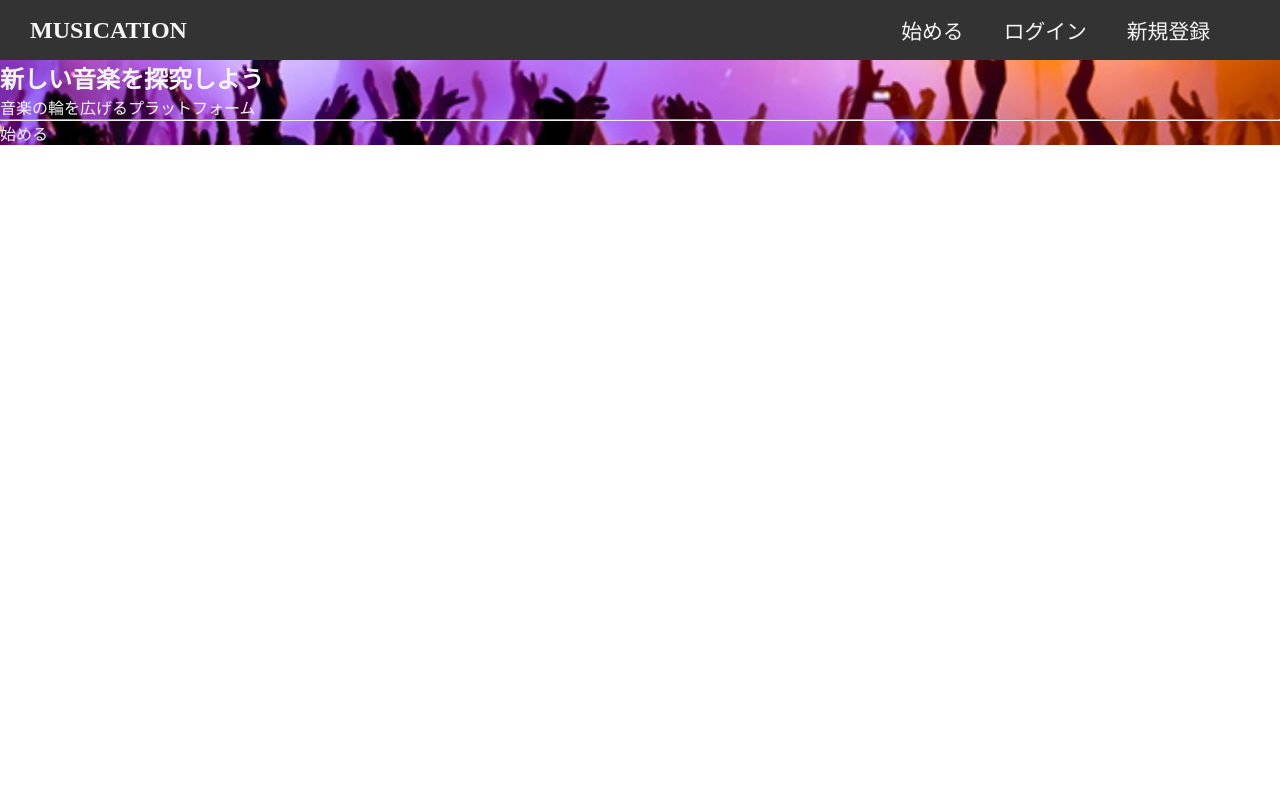
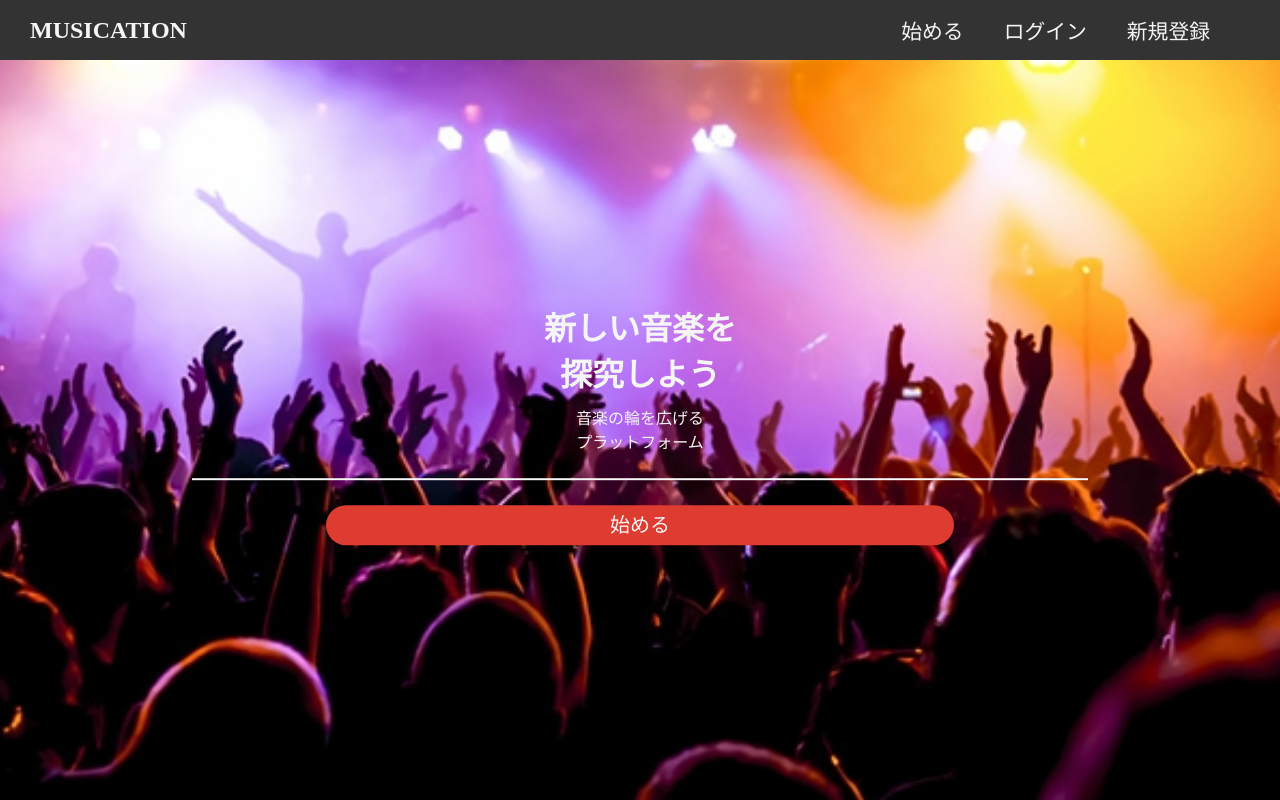
Before and after one commit to karen-pg/musication, a Vue app: page / in a window 1280 px wide. Built offline with nearby package versions, Linux system fonts and the light colour scheme.

Commit message:
hero(base)完成

```diff
--- a/src/assets/scss_files/Top.vue_scss/_base.scss
+++ b/src/assets/scss_files/Top.vue_scss/_base.scss
@@ -1,7 +1,8 @@
 @import "@/assets/scss_files/_import.scss";
 
 // --ヘッダー--
-header {
+#Header {
+  width: 100%;
   position: fixed;
   top: 0;
   left: 0;
@@ -12,11 +13,50 @@ header {
 }
 
 // --ヒーロー--
+
 #hero {
+  height: 100vh;
   background: {
     image: url("../../imgs/hougaku_img-670x372.jpg");
     repeat: no-repeat;
-    position: center;
+    position: bottom;
     size: cover;
+    attachment: fixed;
+  }
+  position: relative;
+  &-container {
+    position: absolute;
+    top: 50%;
+    left: 50%;
+    transform: translate(-50%, -40%);
+    text-align: center;
+    width: 70%;
+    margin: auto;
+    &-title {
+      margin-bottom: 25px;
+      h1 {
+        font-size: 32px;
+        margin-bottom: 10px;
+      }
+    }
+    hr {
+      margin-bottom: 25px;
+      border: {
+        style: none;
+        top: 2px solid $font-color;
+      }
+    }
   }
 }
+.start-btn {
+  background-color: #de3c31;
+}
+
+.link-btn {
+  display: inline-block;
+  width: 70%;
+  height: 40px;
+  line-height: 40px;
+  font-size: 20px;
+  border-radius: 50px;
+}
--- a/src/views/Top.vue
+++ b/src/views/Top.vue
@@ -1,6 +1,6 @@
 <template>
   <div>
-    <Header>
+    <Header id="Header">
       <template v-slot:header-menus>
         <router-link to="/home" class="header-menu">始める</router-link>
         <router-link to="/login" class="header-menu">ログイン</router-link>
@@ -14,12 +14,18 @@
     </Header>
     <section id="hero">
       <div id="hero-container">
-        <div id="hero-title">
-          <h1>新しい音楽を探究しよう</h1>
-          <p>音楽の輪を広げるプラットフォーム</p>
+        <div id="hero-container-title">
+          <h1>
+            新しい音楽を
+            <br />探究しよう
+          </h1>
+          <p>
+            音楽の輪を広げる
+            <br />プラットフォーム
+          </p>
         </div>
         <hr />
-        <router-link to="/home">始める</router-link>
+        <router-link to="/home" class="start-btn link-btn">始める</router-link>
       </div>
     </section>
   </div>
```
